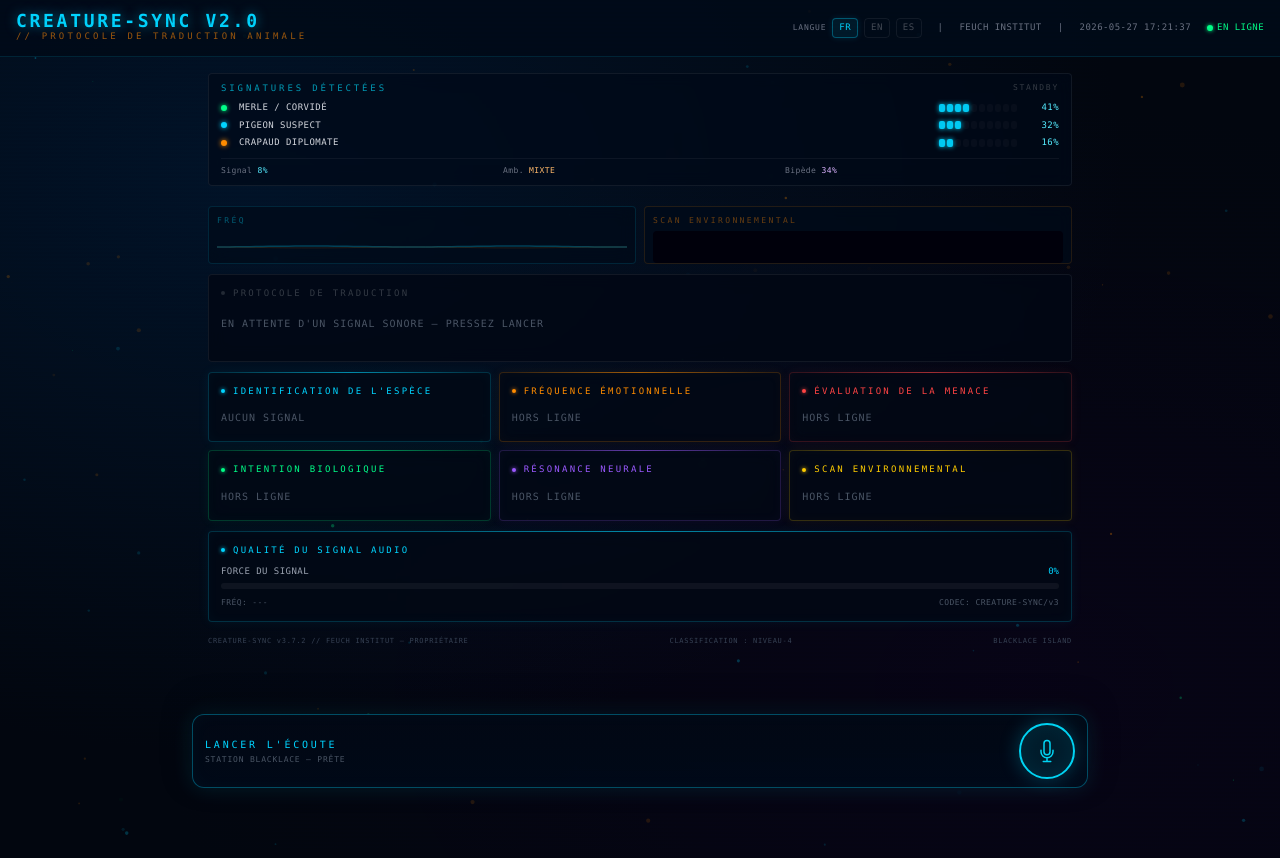
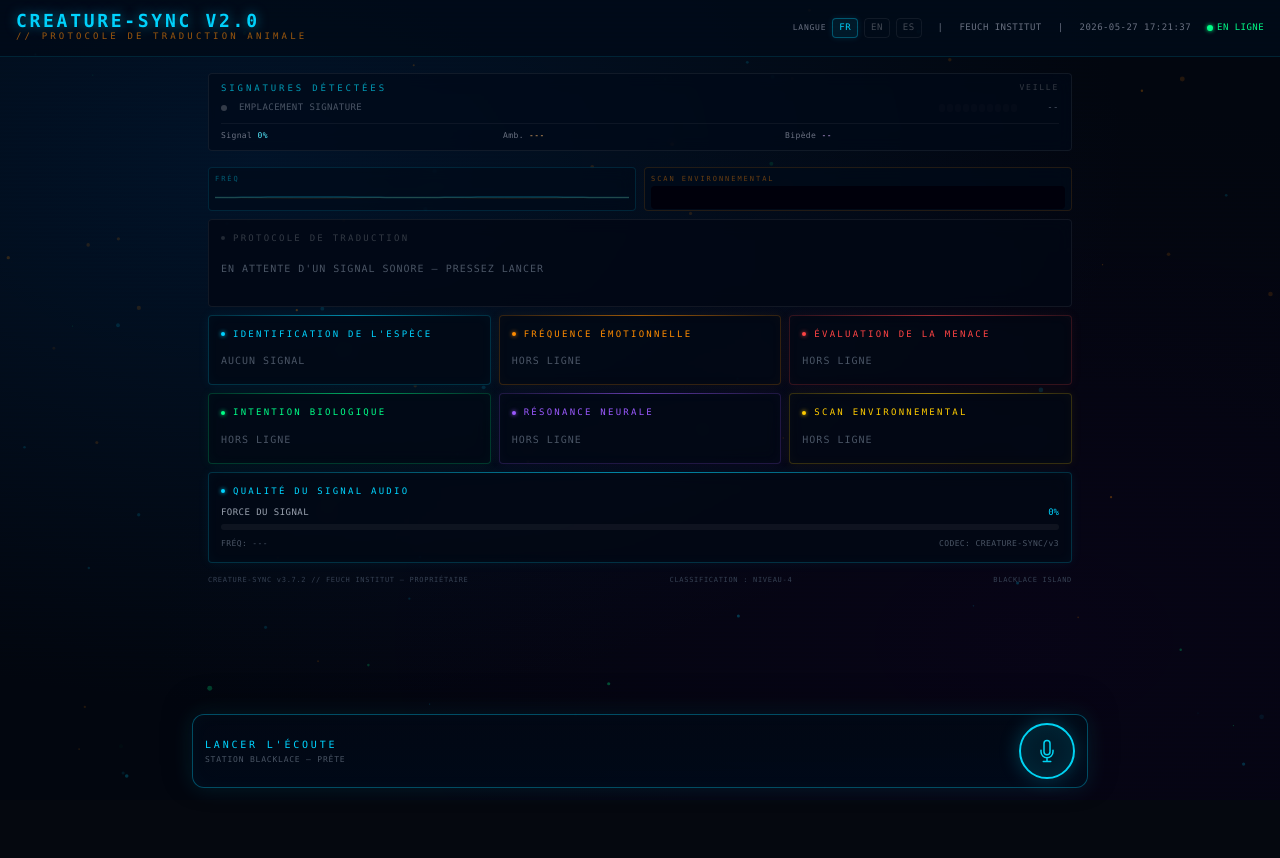
Before and after one commit to benoitlub/Creature-sync, a React (Vite) app: page / in a window 1280 px wide. After the commit the page ends 800 px from the top, so only its background shows below. Built offline with nearby package versions, Linux system fonts and the light colour scheme.

Commit message:
Make candidate signatures dynamic and less fictional at idle

```diff
--- a/src/pages/Home.tsx
+++ b/src/pages/Home.tsx
@@ -67,7 +67,7 @@ function CrypticTicker({ message }: { message: string }) {
   if (!message) return null;
   return (
     <div
-      className="text-[8px] font-mono tracking-[0.4em] uppercase px-3 py-1 rounded-sm border"
+      className="text-[7px] font-mono tracking-[0.36em] uppercase px-2.5 py-0.5 rounded-sm border leading-tight"
       style={{ color: "#ff8c0088", borderColor: "#ff8c0022", background: "#ff8c0008", animation: "fadeInOut 4s ease-in-out" }}
     >
       ▲ {message} ▲
@@ -151,24 +151,31 @@ function Header({ glitch, lang, onLangChange }: { glitch: boolean; lang: Lang; o
   );
 }
 
-function LedBar({ value }: { value: number }) {
-  const lit = Math.max(1, Math.min(10, Math.round(value / 10)));
+function LedBar({ value, pending = false }: { value: number; pending?: boolean }) {
+  const lit = pending ? 0 : Math.max(0, Math.min(10, Math.round(value / 10)));
   return (
     <div className="flex gap-0.5 w-20 justify-end" aria-label={`${value}%`}>
       {Array.from({ length: 10 }, (_, i) => (
         <span
           key={i}
-          className="h-2 w-1.5 rounded-sm transition-all duration-300"
+          className="h-2 w-1.5 rounded-sm transition-all duration-200"
           style={{
             background: i < lit ? (i > 7 ? "#ff8c00" : "#00d4ff") : "rgba(255,255,255,0.08)",
             boxShadow: i < lit ? `0 0 5px ${i > 7 ? "#ff8c00" : "#00d4ff"}` : "none",
-            opacity: i < lit ? 0.95 : 0.35,
+            opacity: pending ? 0.22 : i < lit ? 0.95 : 0.35,
           }}
         />
       ))}
     </div>
   );
 }
+
+type SignatureRow = {
+  label: string;
+  value: number;
+  tone: "primary" | "secondary" | "warning" | "idle";
+  pending?: boolean;
+};
 
 function LiveSignalDashboard({
   active,
@@ -181,20 +188,40 @@ function LiveSignalDashboard({
   detectedLabel: string | null;
   progress: number;
 }) {
-  const signal = Math.min(99, Math.max(4, Math.round((audioFeatures?.rms ?? 0.02) * 420)));
-  const sharpness = Math.min(99, Math.max(6, Math.round((audioFeatures?.zcr ?? 0.05) * 420)));
-  const gossip = Math.min(99, Math.max(12, Math.round((audioFeatures?.flatness ?? 0.2) * 180 + sharpness * 0.45)));
-  const canide = Math.min(99, Math.max(8, Math.round((audioFeatures?.lowEnergyRatio ?? 0.3) * 95)));
-  const habitat = (audioFeatures?.spectralCentroid ?? 0) > 1800 && (audioFeatures?.lowEnergyRatio ?? 0.3) < 0.5 ? "FORÊT" : "MIXTE";
+  const rawSignal = Math.round((audioFeatures?.rms ?? 0) * 420);
+  const signal = Math.min(99, Math.max(0, rawSignal));
+  const sharpness = Math.min(99, Math.max(0, Math.round((audioFeatures?.zcr ?? 0) * 420)));
+  const gossip = Math.min(99, Math.max(0, Math.round((audioFeatures?.flatness ?? 0) * 180 + sharpness * 0.45)));
+  const lowEnergy = Math.min(99, Math.max(0, Math.round((audioFeatures?.lowEnergyRatio ?? 0) * 95)));
+  const habitat = (audioFeatures?.spectralCentroid ?? 0) > 1800 && (audioFeatures?.lowEnergyRatio ?? 0.3) < 0.5 ? "FORÊT" : active ? "MIXTE" : "---";
+  const hasSignal = active || progress > 1 || Boolean(detectedLabel);
 
-  const speciesRows = useMemo(() => {
-    const main = detectedLabel || "MERLE / CORVIDÉ";
-    return [
-      { label: main, value: Math.min(96, Math.max(38, Math.round(progress || 41))) },
-      { label: "PIGEON SUSPECT", value: Math.min(82, Math.max(18, Math.round(gossip * 0.72))) },
-      { label: "CRAPAUD DIPLOMATE", value: Math.min(76, Math.max(9, Math.round(canide * 0.55))) },
-    ];
-  }, [detectedLabel, progress, gossip, canide]);
+  const signatureRows = useMemo<SignatureRow[]>(() => {
+    if (!hasSignal) {
+      return [{ label: "EMPLACEMENT SIGNATURE", value: 0, tone: "idle", pending: true }];
+    }
+
+    const rows: SignatureRow[] = [];
+    const primaryValue = Math.min(96, Math.max(8, Math.round(detectedLabel ? Math.max(progress, signal) : Math.max(progress, signal * 1.4))));
+    rows.push({
+      label: detectedLabel || (progress > 24 ? "SIGNATURE AVIAIRE" : "ACQUISITION DU SIGNAL"),
+      value: primaryValue,
+      tone: "primary",
+    });
+
+    const secondaryValue = Math.min(82, Math.max(0, Math.round(gossip * 0.62 + signal * 0.18)));
+    if (progress > 22 || secondaryValue > 28) {
+      const secondaryLabel = habitat === "FORÊT" ? "PASSEREAU POSSIBLE" : gossip > 55 ? "PIGEON SUSPECT" : "ÉCHO SECONDAIRE";
+      rows.push({ label: secondaryLabel, value: Math.max(18, secondaryValue), tone: "secondary" });
+    }
+
+    const lowBandValue = Math.min(76, Math.max(0, Math.round(lowEnergy * 0.78)));
+    if (lowEnergy > 62 && signal > 10) {
+      rows.push({ label: "BASSE FRÉQ. / CANIDÉ", value: lowBandValue, tone: "warning" });
+    }
+
+    return rows.slice(0, 3);
+  }, [hasSignal, detectedLabel, progress, signal, gossip, lowEnergy, habitat]);
 
   return (
     <div
@@ -204,31 +231,31 @@ function LiveSignalDashboard({
       <div className="flex items-center justify-between mb-1.5">
         <div className="text-[9px] font-mono tracking-[0.32em] uppercase text-cyan-400/70">Signatures détectées</div>
         <div className="text-[8px] font-mono tracking-[0.22em] uppercase" style={{ color: active ? "#00ff88" : "#ffffff33" }}>
-          {active ? "LIVE" : "STANDBY"}
+          {active ? "LIVE" : "VEILLE"}
         </div>
       </div>
 
       <div className="space-y-1">
-        {speciesRows.map((row, index) => (
-          <div key={row.label} className="grid grid-cols-[10px_1fr_auto_34px] items-center gap-2 text-[9px] font-mono tracking-wider">
-            <span
-              className="w-1.5 h-1.5 rounded-full"
-              style={{
-                background: index === 0 ? "#00ff88" : index === 1 ? "#00d4ff" : "#ff8c00",
-                boxShadow: `0 0 5px ${index === 0 ? "#00ff88" : index === 1 ? "#00d4ff" : "#ff8c00"}`,
-              }}
-            />
-            <span className="text-gray-300 truncate uppercase">{row.label}</span>
-            <LedBar value={row.value} />
-            <span className="text-cyan-300 text-right">{row.value}%</span>
-          </div>
-        ))}
+        {signatureRows.map(row => {
+          const diode = row.tone === "primary" ? "#00ff88" : row.tone === "secondary" ? "#00d4ff" : row.tone === "warning" ? "#ff8c00" : "#ffffff33";
+          return (
+            <div key={row.label} className="grid grid-cols-[10px_1fr_auto_34px] items-center gap-2 text-[9px] font-mono tracking-wider">
+              <span
+                className="w-1.5 h-1.5 rounded-full"
+                style={{ background: diode, boxShadow: row.pending ? "none" : `0 0 5px ${diode}` }}
+              />
+              <span className={`truncate uppercase ${row.pending ? "text-gray-600" : "text-gray-300"}`}>{row.label}</span>
+              <LedBar value={row.value} pending={row.pending} />
+              <span className={`text-right ${row.pending ? "text-gray-600" : "text-cyan-300"}`}>{row.pending ? "--" : `${row.value}%`}</span>
+            </div>
+          );
+        })}
       </div>
 
       <div className="mt-2 pt-1.5 border-t border-white/5 grid grid-cols-3 gap-2 text-[8px] font-mono tracking-wider text-gray-500">
         <div>Signal <span className="text-cyan-300">{signal}%</span></div>
         <div>Amb. <span className="text-orange-300">{habitat}</span></div>
-        <div>Bipède <span className="text-purple-300">{Math.min(99, Math.max(10, Math.round(signal * 0.55 + gossip * 0.25 + 18)))}%</span></div>
+        <div>Bipède <span className="text-purple-300">{hasSignal ? Math.min(99, Math.max(8, Math.round(signal * 0.55 + gossip * 0.25 + 18))) : "--"}</span>{hasSignal ? "%" : ""}</div>
       </div>
     </div>
   );
@@ -265,7 +292,7 @@ export default function Home() {
       <Header glitch={state.glitchActive} lang={lang} onLangChange={setLang} />
 
       <main
-        className="relative flex-1 flex flex-col gap-2.5 p-3 sm:p-4 max-w-4xl mx-auto w-full"
+        className="relative flex-1 flex flex-col gap-2 p-3 sm:p-4 max-w-4xl mx-auto w-full"
         style={{ zIndex: 2, paddingBottom: "calc(13rem + env(safe-area-inset-bottom, 0px))" }}
       >
         <LiveSignalDashboard
@@ -280,15 +307,15 @@ export default function Home() {
         </div>
 
         <div className="grid grid-cols-2 gap-2">
-          <div className="rounded border p-2 backdrop-blur-sm" style={{ borderColor: "#00d4ff22", background: "rgba(0,10,25,0.7)", height: "58px" }}>
-            <div className="text-[8px] font-mono text-cyan-400/40 tracking-[0.3em] mb-1">{t.freq}</div>
-            <div style={{ height: "32px" }}>
+          <div className="rounded border p-1.5 backdrop-blur-sm" style={{ borderColor: "#00d4ff22", background: "rgba(0,10,25,0.7)", height: "44px" }}>
+            <div className="text-[7px] font-mono text-cyan-400/40 tracking-[0.28em] mb-0.5">{t.freq}</div>
+            <div style={{ height: "23px" }}>
               <Waveform data={waveformData} active={state.isListening || state.isAnalyzing} />
             </div>
           </div>
-          <div className="rounded border p-2 backdrop-blur-sm" style={{ borderColor: "#ff8c0022", background: "rgba(0,10,25,0.7)", height: "58px" }}>
-            <div className="text-[8px] font-mono text-orange-400/40 tracking-[0.3em] mb-1">{t.environment.toUpperCase()}</div>
-            <div style={{ height: "32px" }}>
+          <div className="rounded border p-1.5 backdrop-blur-sm" style={{ borderColor: "#ff8c0022", background: "rgba(0,10,25,0.7)", height: "44px" }}>
+            <div className="text-[7px] font-mono text-orange-400/40 tracking-[0.28em] mb-0.5">{t.environment.toUpperCase()}</div>
+            <div style={{ height: "23px" }}>
               <Spectrogram data={spectrogramData} active={state.isListening || state.isAnalyzing} />
             </div>
           </div>
@@ -296,7 +323,7 @@ export default function Home() {
 
         {detectedLabel && state.isListening && (
           <div className="flex justify-center">
-            <div className="text-[9px] font-mono tracking-[0.3em] uppercase px-3 py-1 rounded border animate-pulse" style={{ color: "#00d4ff", borderColor: "#00d4ff33", background: "rgba(0,212,255,0.06)" }}>
+            <div className="text-[8px] font-mono tracking-[0.26em] uppercase px-2.5 py-0.5 rounded border animate-pulse" style={{ color: "#00d4ff", borderColor: "#00d4ff33", background: "rgba(0,212,255,0.06)" }}>
               {t.detected} : {detectedLabel}
             </div>
           </div>
```
